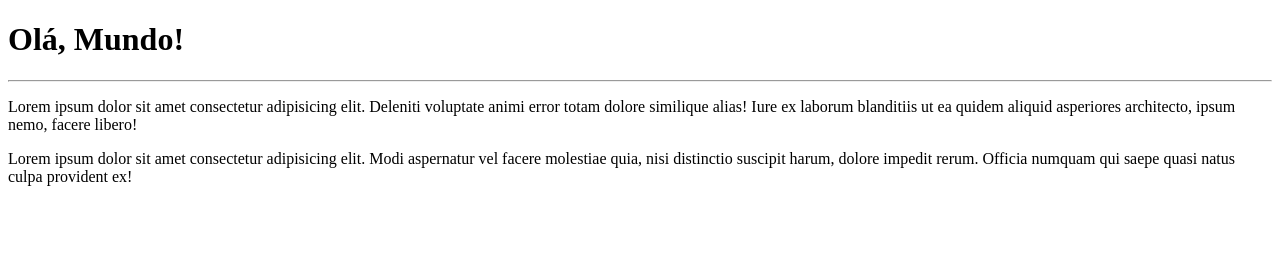
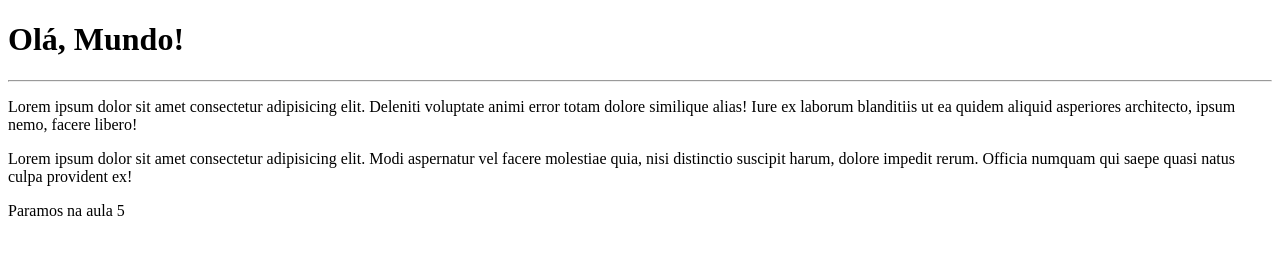
Before and after one commit to WarmesonAlencar/Ola-Mundo, a plain HTML site: page site-exemplo/index.html in a window 1280 px wide. Drawn offline with Linux system fonts and the light colour scheme.

Commit message:
finalizamos a aula 5

```diff
--- a/site-exemplo/index.html
+++ b/site-exemplo/index.html
@@ -10,5 +10,7 @@
     <hr>
     <p>Lorem ipsum dolor sit amet consectetur adipisicing elit. Deleniti voluptate animi error totam dolore similique alias! Iure ex laborum blanditiis ut ea quidem aliquid asperiores architecto, ipsum nemo, facere libero!</p>
     <p>Lorem ipsum dolor sit amet consectetur adipisicing elit. Modi aspernatur vel facere molestiae quia, nisi distinctio suscipit harum, dolore impedit rerum. Officia numquam qui saepe quasi natus culpa provident ex!</p>
+
+    <p> Paramos na aula 5</p>
 </body>
 </html>
```
